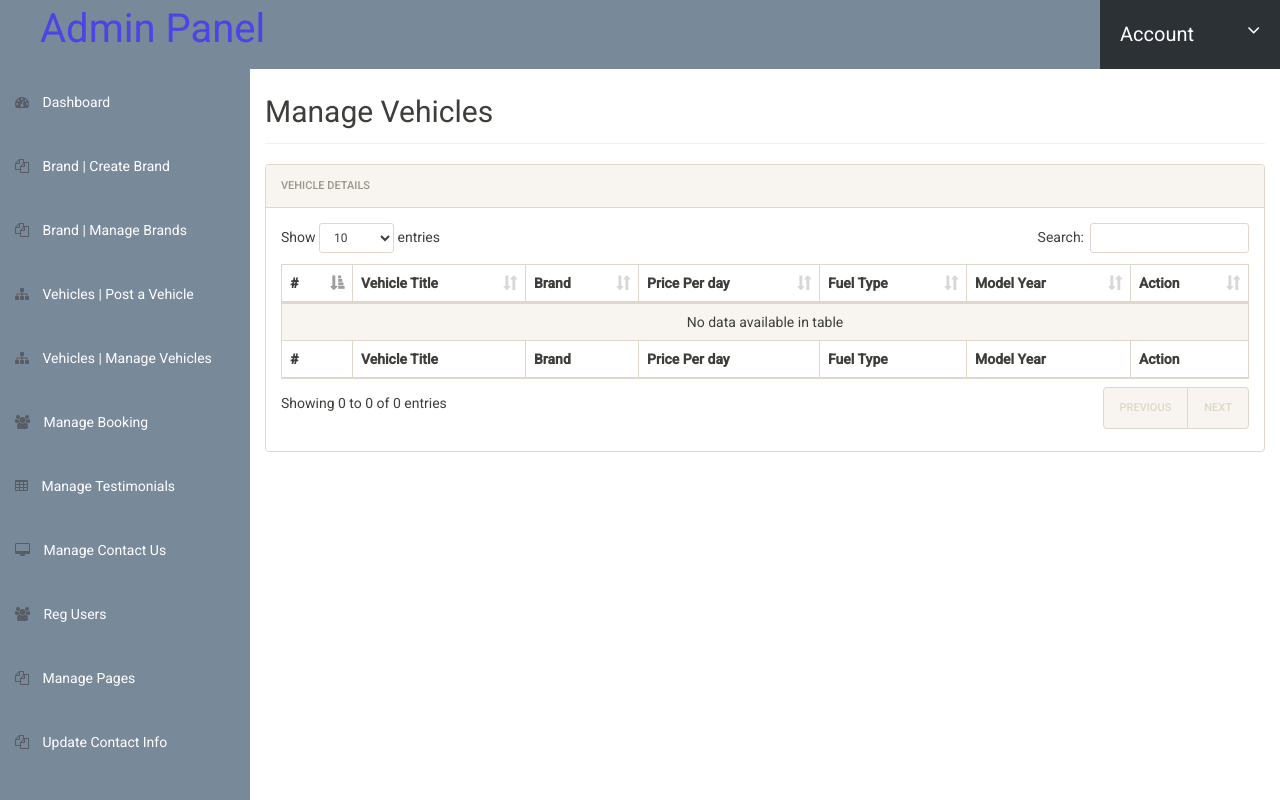
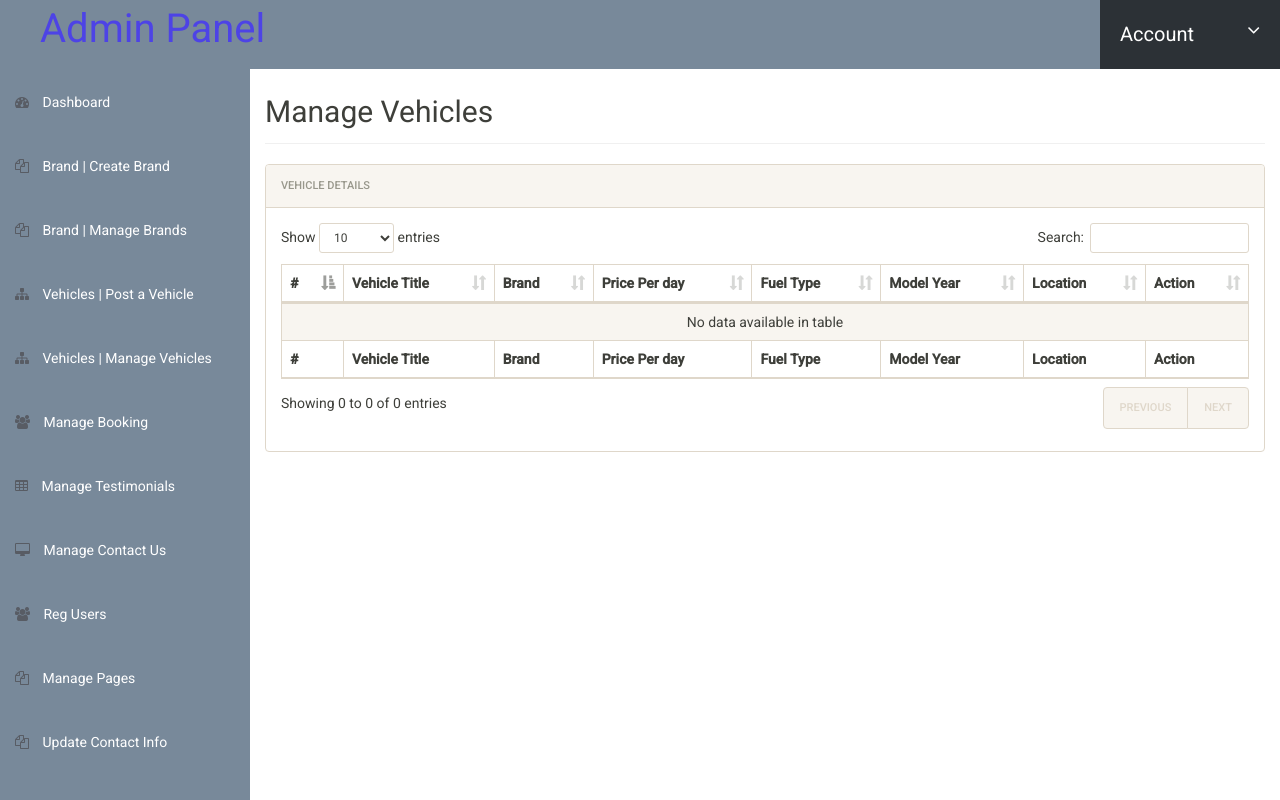
Before and after one commit to MandipRaut/CarRentalSystem, a PHP site: page /Admin/manageVehicle.php in a window 1280 px wide. Run offline with PHP 8.4, Linux system fonts and the light colour scheme; the visitor is signed in with stand-in values (Sample User, id 1); data that the repository does not hold is empty.

Commit message:
Update manageVehicle.php
added location tracking feature

```diff
--- a/Admin/manageVehicle.php
+++ b/Admin/manageVehicle.php
@@ -99,6 +99,7 @@ $msg="Vehicle  record deleted successfully";
 											<th>Price Per day</th>
 											<th>Fuel Type</th>
 											<th>Model Year</th>
+											<th>Location</th>
 											<th>Action</th>
 										</tr>
 									</thead>
@@ -110,6 +111,7 @@ $msg="Vehicle  record deleted successfully";
 											<th>Price Per day</th>
 											<th>Fuel Type</th>
 											<th>Model Year</th>
+											<th>Location</th>
 											<th>Action</th>
 										</tr>
 										</tr>
@@ -124,7 +126,7 @@ $cnt=1;
 if($query->rowCount() > 0)
 {
 foreach($results as $result)
-{               ?>
+{				?>
 										<tr>
 											<td><?php echo htmlentities($cnt);?></td>
 											<td><?php echo htmlentities($result->VehiclesTitle);?></td>
@@ -132,6 +134,8 @@ foreach($results as $result)
 											<td><?php echo htmlentities($result->PricePerDay);?></td>
 											<td><?php echo htmlentities($result->FuelType);?></td>
 												<td><?php echo htmlentities($result->ModelYear);?></td>
+												<td><iframe src="https://www.google.com/maps/embed?pb=!1m14!1m8!1m3!1d772.0372313788148!2d85.36555528882671!3d27.765532995084847!3m2!1i1024!2i768!4f13.1!3m3!1m2!1s0x39eb1d001ee42b0b%3A0x7427c4281ca6e534!2sBudhanilkantha%20narayanthan!5e0!3m2!1sen!2snp!4v1715701169155!5m2!1sen!2snp" width="300" height="250" style="border:0;" allowfullscreen="" loading="lazy" referrerpolicy="no-referrer-when-downgrade"></iframe></td>
+
 		<td><a href="editVehicle.php?id=<?php echo $result->id;?>"><i class="fa fa-edit"></i></a>&nbsp;&nbsp;
 <a href="manageVehicles.php?del=<?php echo $result->id;?>" onclick="return confirm('Do you want to delete');"><i class="fa fa-close"></i></a></td>
 										</tr>
```
Lines whose indentation alone changed are shown as unchanged.
